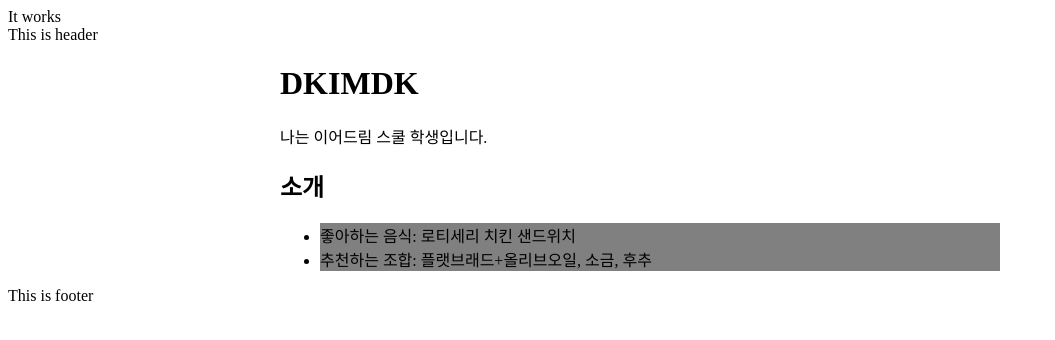
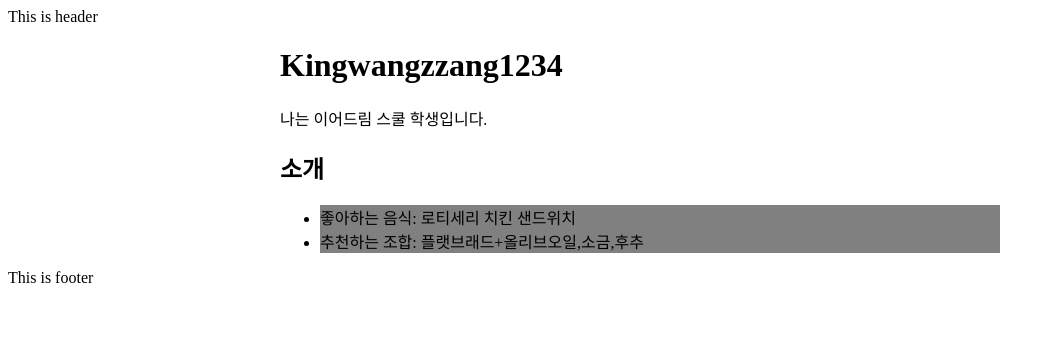
Before and after one commit to DKIMDK/DKIMDK.github.io, a plain HTML site: page index.html in a window 1280 px wide. Shown: the whole page, without its empty margins (0-1055 px from the left). Drawn offline with Linux system fonts and the light colour scheme.

Commit message:
fix: now it works

```diff
--- a/index.html
+++ b/index.html
@@ -1,27 +1,20 @@
-<!-- index.html -->
 <!DOCTYPE html>
-<html>
-	<head></head>
-	<body>It works</body>
-</html>
-<html lang = "ko-KR">
+<html lang="ko-KR">
   <head>
-		<meta charset = "utf-8">
-		<title>My first Page</title>
-		<meta name = "viewport" content = "width=device-width, initial-scal = 1.0">
-		<link rel = "stylesheet" type = "text/css" href = "./style.css">
+    <meta charset="utf-8">
+    <title>My first HTML Page</title>
+    <meta name="viewport" content="width=device-width, initial-scale=1.0">
+    <link rel="stylesheet" type="text/css" href="./style.css">
   </head>
-
-
   <body>
     <header>This is header</header>
-		<main class = "container">
-			<h1>DKIMDK</h1>
+    <main class="container">
+      <h1>Kingwangzzang1234</h1>
       <p>나는 이어드림 스쿨 학생입니다.</p>
       <h2>소개</h2>
       <ul>
         <li>좋아하는 음식: 로티세리 치킨 샌드위치</li>
-				<li>추천하는 조합: 플랫브래드+올리브오일, 소금, 후추</li>
+        <li>추천하는 조합: 플랫브래드+올리브오일,소금,후추</li>
       </ul>
     </main>
     <footer>This is footer</footer>
```
Lines whose indentation alone changed are shown as unchanged.
